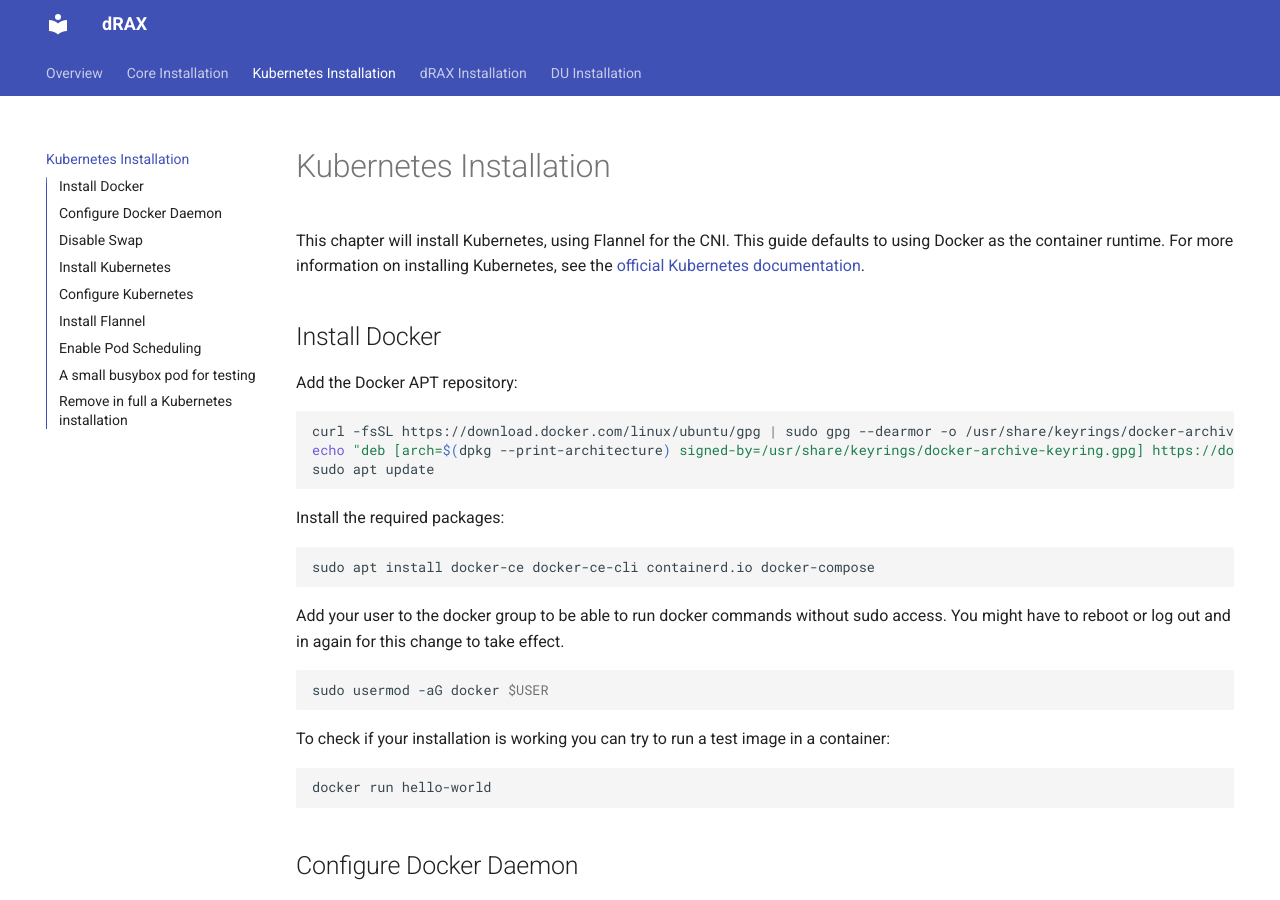
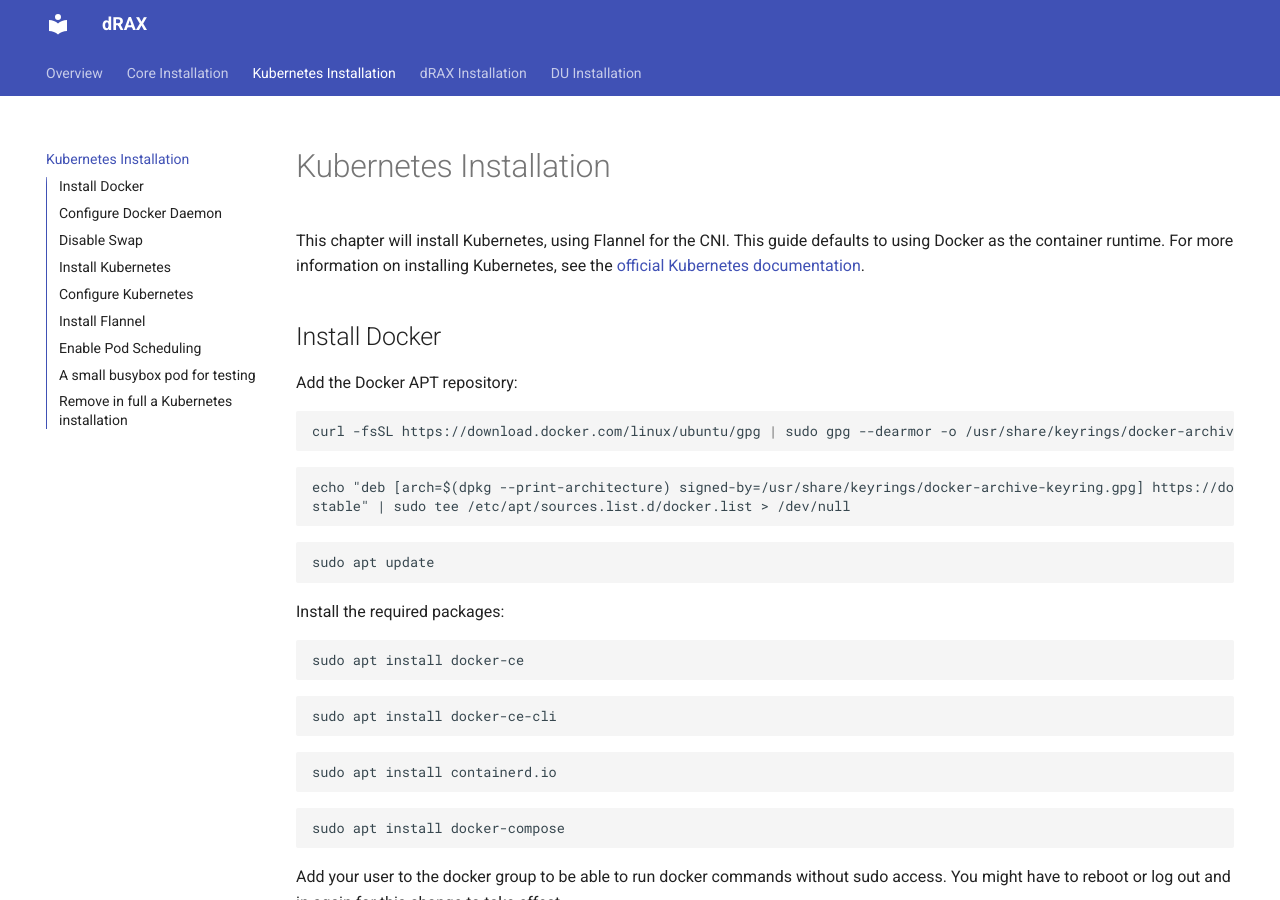
Before and after one commit to accelleran/drax-docs, an MkDocs documentation site: the page built from docs/kubernetes-install/index.md, in a window 1280 px wide and 900 px high. Built offline with MkDocs 1.6.1 and Material for MkDocs 9.7.7, drawn with Linux system fonts in a browser that asks for light colours; the version menu is left out.

Commit message:
Update index.md
splitted commands to force installer to run it one step at a time

````diff
--- a/docs/kubernetes-install/index.md
+++ b/docs/kubernetes-install/index.md
@@ -10,14 +10,28 @@ Add the Docker APT repository:
 
 ``` bash
 curl -fsSL https://download.docker.com/linux/ubuntu/gpg | sudo gpg --dearmor -o /usr/share/keyrings/docker-archive-keyring.gpg
-echo "deb [arch=$(dpkg --print-architecture) signed-by=/usr/share/keyrings/docker-archive-keyring.gpg] https://download.docker.com/linux/ubuntu $(lsb_release -cs) stable" | sudo tee /etc/apt/sources.list.d/docker.list > /dev/null
+```
+```
+echo "deb [arch=$(dpkg --print-architecture) signed-by=/usr/share/keyrings/docker-archive-keyring.gpg] https://download.docker.com/linux/ubuntu $(lsb_release -cs) ```
+stable" | sudo tee /etc/apt/sources.list.d/docker.list > /dev/null
+```
+```
 sudo apt update
 ```
 
 Install the required packages:
 
 ``` bash
-sudo apt install docker-ce docker-ce-cli containerd.io docker-compose
+sudo apt install docker-ce
+```
+```
+sudo apt install docker-ce-cli
+```
+```
+sudo apt install containerd.io
+```
+```
+sudo apt install docker-compose
 ```
 
 Add your user to the docker group to be able to run docker commands without sudo access.
````
